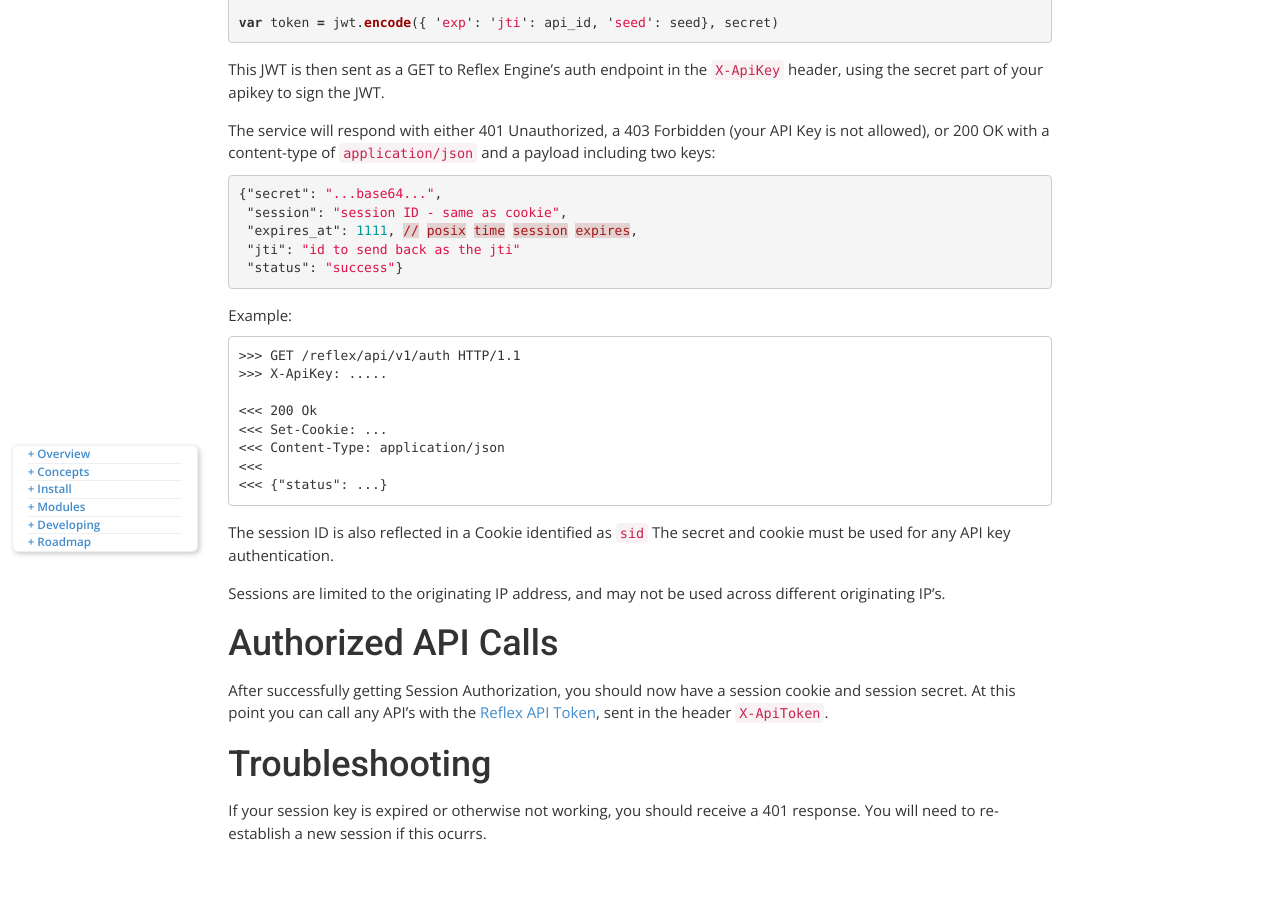
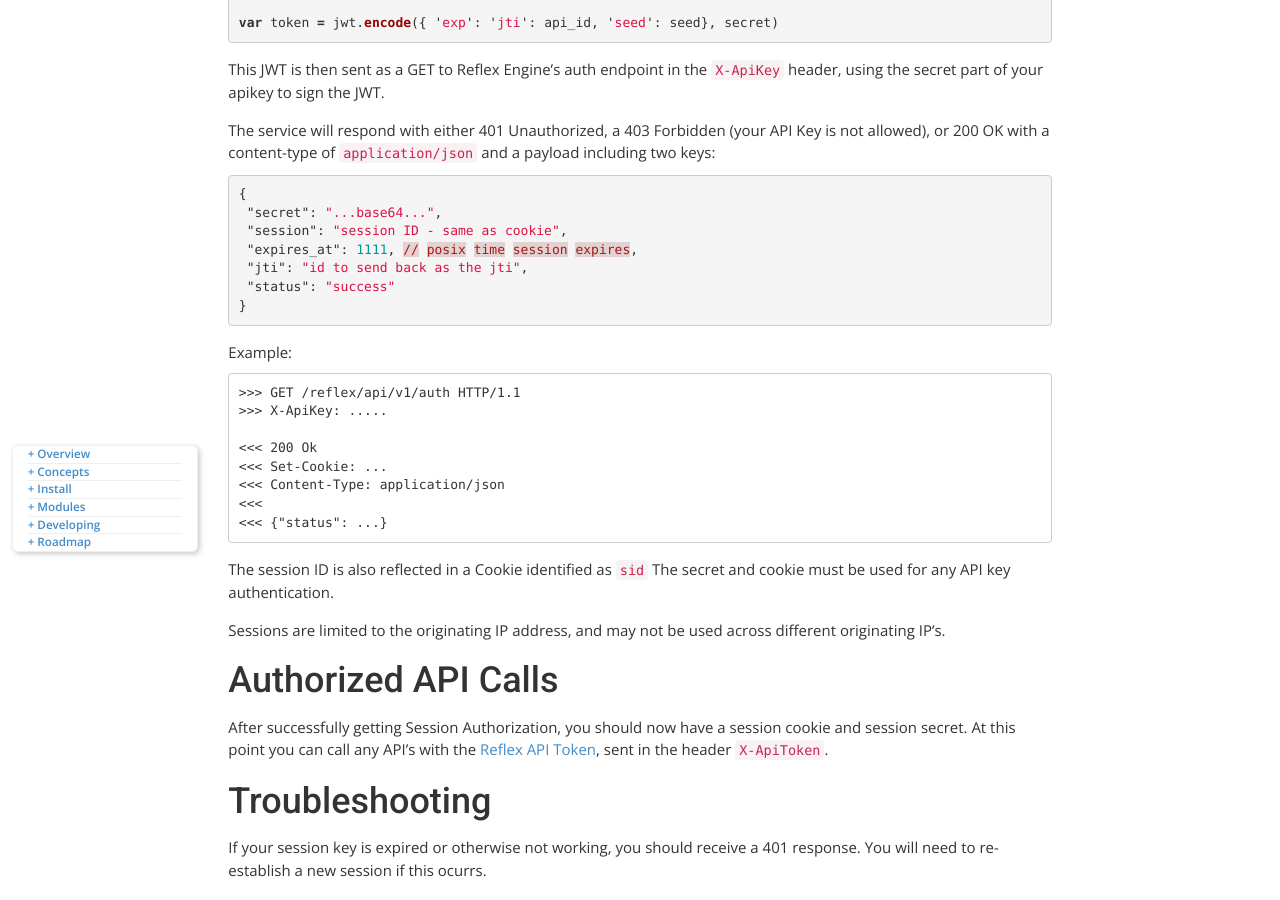
Before and after one commit to reflexsc/web, a Jekyll site: the page built from docs/apikeys.md, in a window 1280 px wide and 900 px high, scrolled down 1981 px. Built offline with Jekyll 4.4.1, drawn with Linux system fonts in a browser that asks for light colours; nearby versions of some CDN libraries; some web fonts are replaced.

Commit message:
syntax error

```diff
--- a/docs/apikeys.md
+++ b/docs/apikeys.md
@@ -72,11 +72,13 @@
 The service will respond with either 401 Unauthorized, a 403 Forbidden (your API Key is not allowed), or 200 OK with a content-type of `application/json` and a payload including two keys:
 
 {% highlight json %}
-{"secret": "...base64...",
+{
+ "secret": "...base64...",
  "session": "session ID - same as cookie",
  "expires_at": 1111, // posix time session expires,
- "jti": "id to send back as the jti"
- "status": "success"}
+ "jti": "id to send back as the jti",
+ "status": "success"
+}
 {% endhighlight %}
 
 Example:
```
